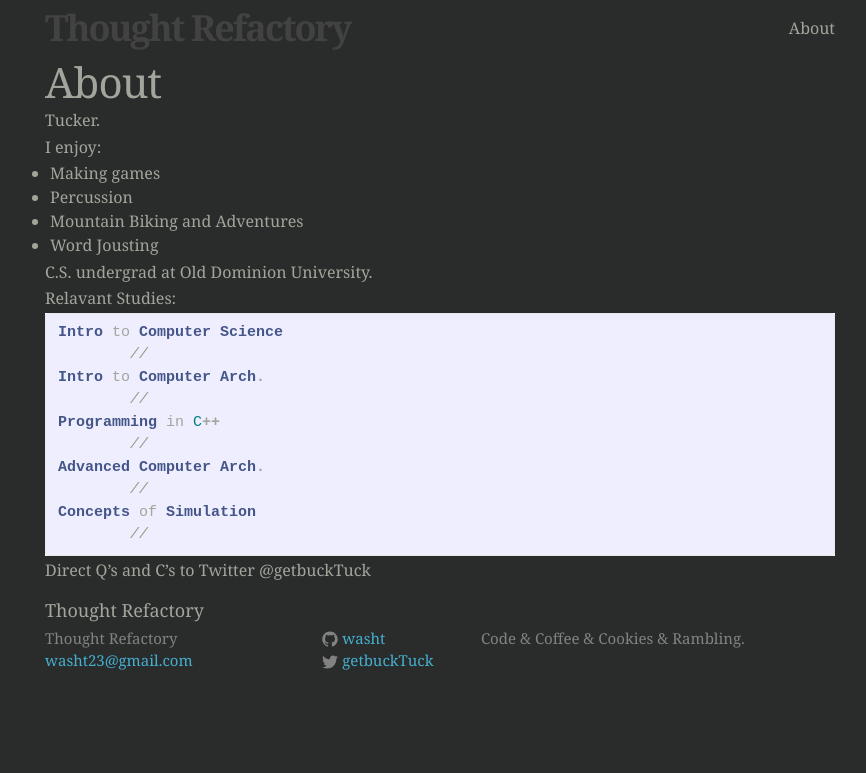
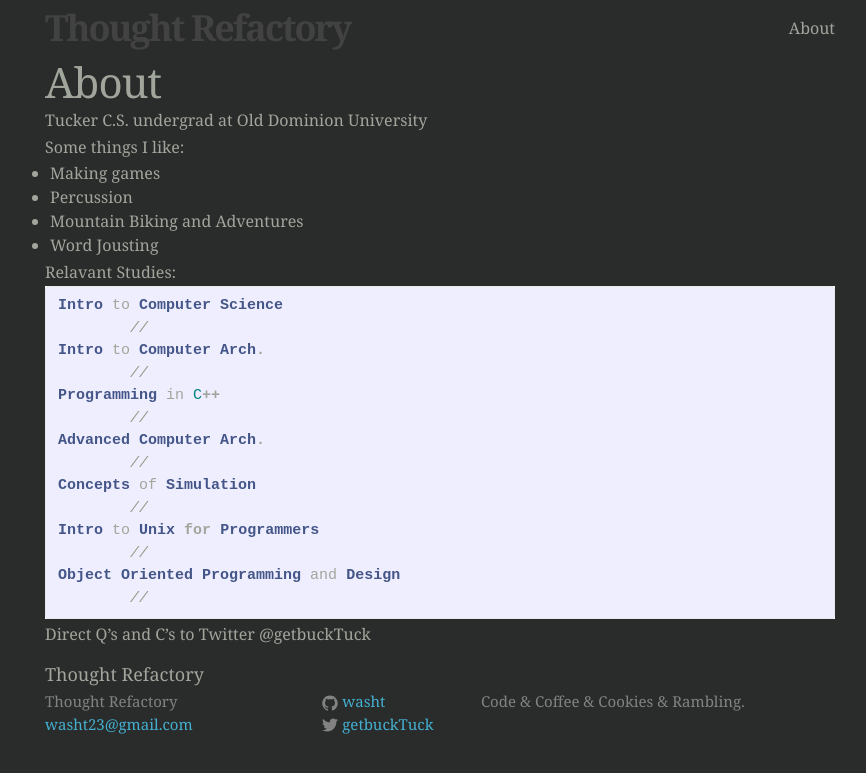
Before and after one commit to washt/washt.github.io, a Jekyll site: the page built from about.md, in a window 1280 px wide. Shown: the top 773 px of the page, without its empty margins (200-1066 px from the left). Built offline with Jekyll 4.4.1, drawn with Linux system fonts in a browser that asks for light colours.

Commit message:
update about

```diff
--- a/about.md
+++ b/about.md
@@ -3,16 +3,15 @@ layout: page
 title: About
 permalink: /about/
 ---
-Tucker.
+Tucker
+C.S. undergrad at Old Dominion University
 
-I enjoy:
+Some things I like:
 
 * Making games
 * Percussion
 * Mountain Biking and Adventures
 * Word Jousting
-
-C.S. undergrad at Old Dominion University.
 
 Relavant Studies:
 
@@ -28,6 +27,11 @@ Advanced Computer Arch.
 	//
 Concepts of Simulation
 	//
+Intro to Unix for Programmers
+	//
+Object Oriented Programming and Design
+	//
+
 {% endhighlight%}
 
 
```
